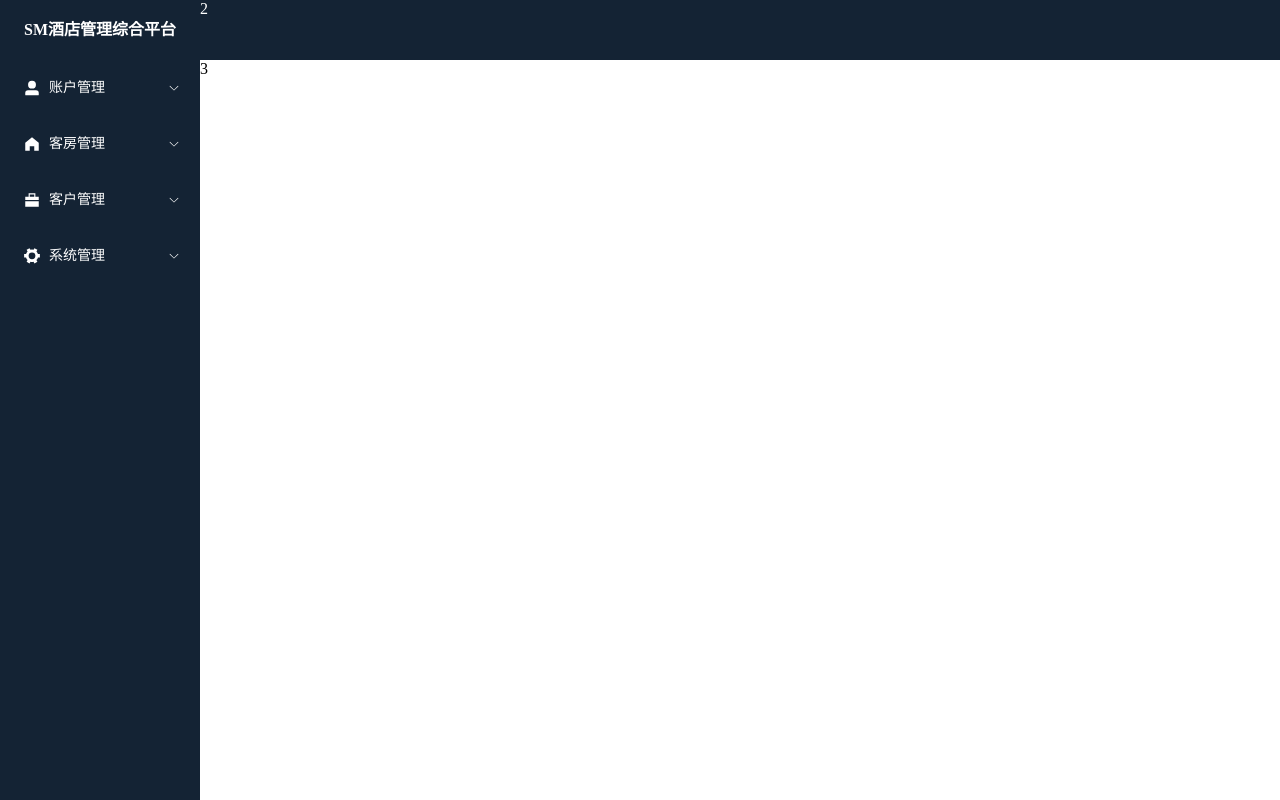
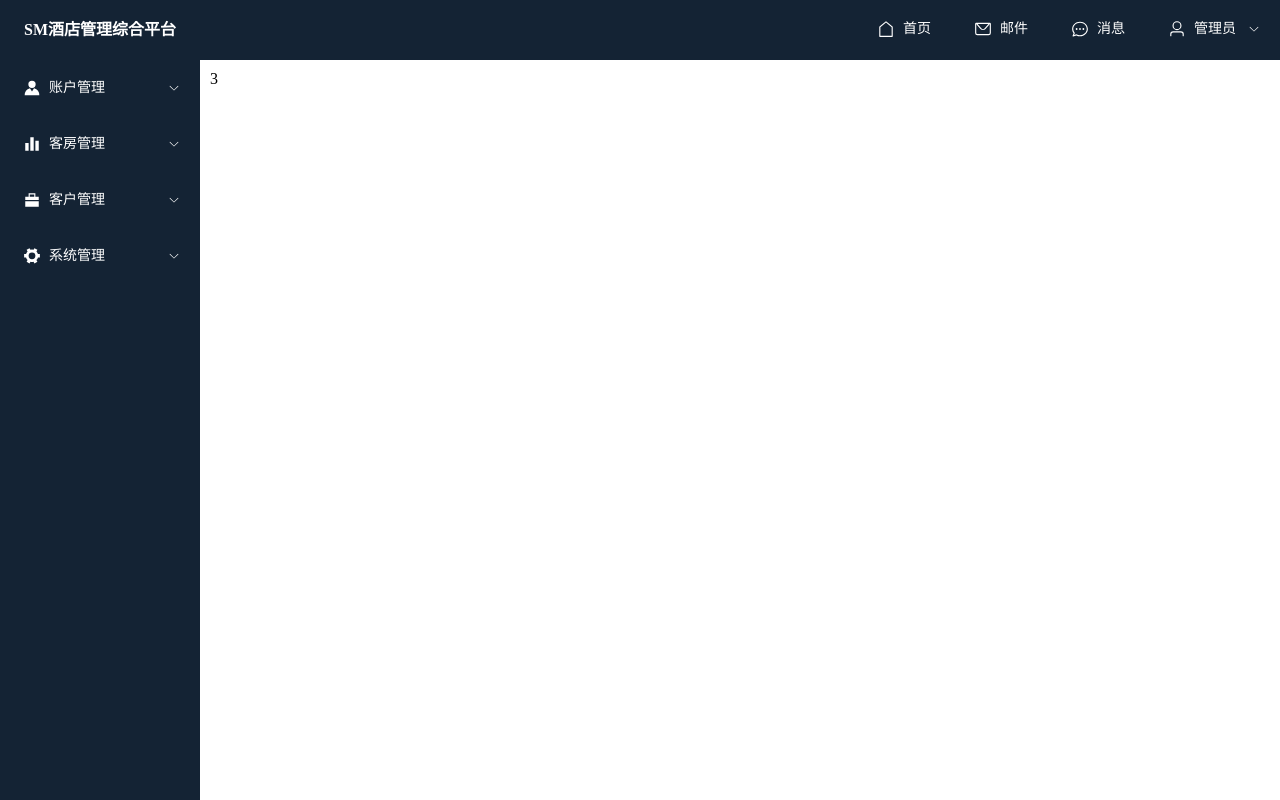
Before and after one commit to cn666278/vue3-hotel-admin-project, a Vue app: page /#/home in a window 1280 px wide. Built offline with nearby package versions, Linux system fonts and the light colour scheme.

Commit message:
[+] 绘制顶部菜单

```diff
--- a/src/views/Home.vue
+++ b/src/views/Home.vue
@@ -11,7 +11,7 @@
       >
         <el-sub-menu index="1">
           <template #title>
-            <el-icon><UserFilled /></el-icon>
+            <el-icon><Avatar /></el-icon>
             <span>账户管理</span>
           </template>
           <el-menu-item index="1-1">角色管理</el-menu-item>
@@ -19,7 +19,7 @@
         </el-sub-menu>
         <el-sub-menu index="2">
           <template #title>
-            <el-icon><HomeFilled /></el-icon>
+            <el-icon><Histogram /></el-icon>
             <span>客房管理</span>
           </template>
           <el-menu-item index="2-1">房型管理</el-menu-item>
@@ -44,13 +44,52 @@
       </el-menu>
     </div>
     <div class="right">
-      <div class="top">2</div>
+      <div class="top">
+        <el-menu
+          mode="horizontal"
+          background-color="#142334"
+          text-color="#fff"
+          active-text-color="#ffd04b"
+          :ellipsis="false"
+        >
+          <el-menu-item index="1">
+            <el-icon><House /></el-icon>
+            首页
+          </el-menu-item>
+          <el-menu-item index="2">
+            <el-icon><Message /></el-icon>
+            邮件
+          </el-menu-item>
+          <el-menu-item index="3">
+            <el-icon><ChatDotRound /></el-icon>
+            消息
+          </el-menu-item>
+          <el-sub-menu index="4">
+            <template #title>
+              <el-icon><User /></el-icon>
+              管理员
+            </template>
+            <el-menu-item index="2-1">个人中心</el-menu-item>
+            <el-menu-item index="2-2">修改密码</el-menu-item>
+            <el-menu-item index="2-3">退出系统</el-menu-item>
+          </el-sub-menu>
+        </el-menu>
+      </div>
       <div class="content">3</div>
     </div>
   </div>
 </template>
 <script setup lang="ts">
-import { UserFilled, HomeFilled, Briefcase, Tools } from "@element-plus/icons-vue";
+import {
+  House,
+  Briefcase,
+  Tools,
+  Histogram,
+  Message,
+  ChatDotRound,
+  Avatar,
+  User,
+} from "@element-plus/icons-vue";
 </script>
 <style lang="scss">
 // todo:考虑把header, left, right, footer抽离成组件
@@ -81,10 +120,17 @@ import { UserFilled, HomeFilled, Briefcase, Tools } from "@element-plus/icons-vu
       height: 60px;
       background-color: #142334;
       color: white;
+      display: flex;
+      justify-content: flex-end;
+      .el-menu {
+        // 去除下侧边框
+        border-bottom: none;
+      }
     }
     .content {
       flex: 1;
       background-color: white;
+      padding: 10px;
     }
   }
 }
```
